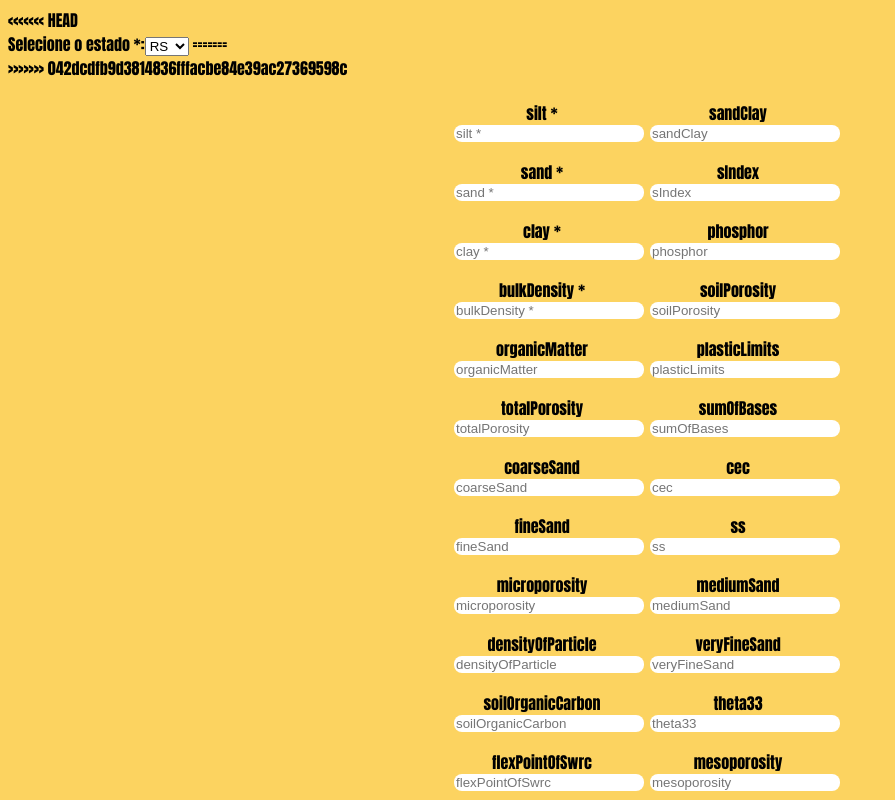
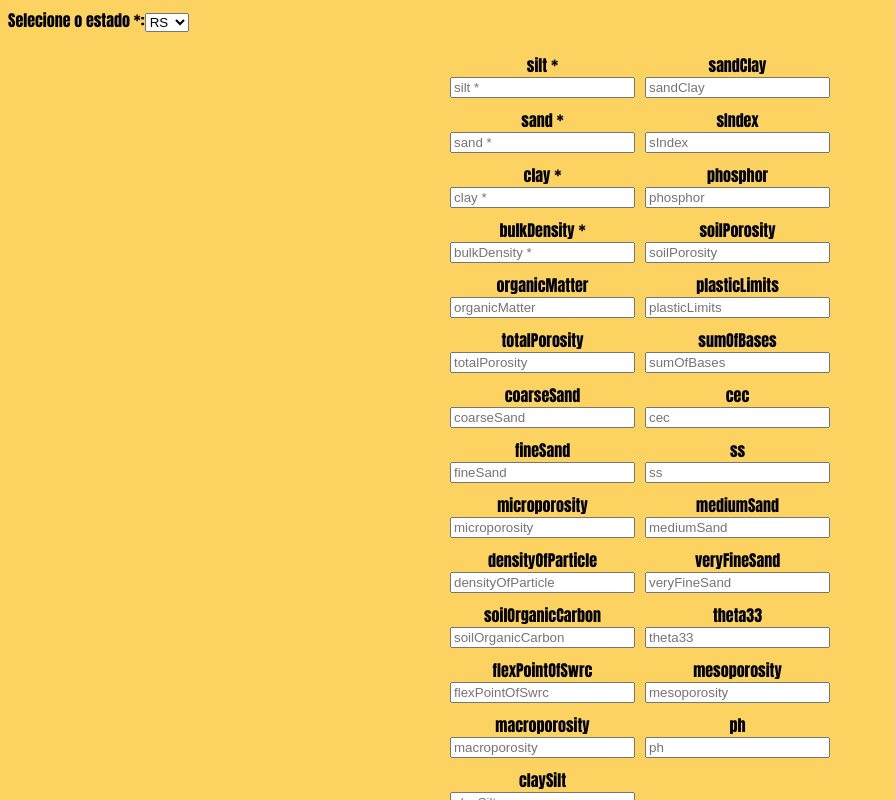
Before and after one commit to Inaciocb/HidraSoilPTF, an Angular app in the folder dss/: page / in a window 1280 px wide. Shown: the top 800 px of the page, without its empty margins (0-895 px from the left). Built offline with nearby package versions, Linux system fonts and the light colour scheme.

Commit message:
applying equations from form data

```diff
--- a/dss/src/app/app.component.html
+++ b/dss/src/app/app.component.html
@@ -1,12 +1,11 @@
 
 <div class="formulario">
-<<<<<<< HEAD
     <form [formGroup]="form">
 
 
          <label for="estados">Selecione o estado *:</label>
 
-        <select name="estados" id="estados">
+        <select name="estados" id="estados" formControlName="state">
             <option value="RS">RS</option>
             <option value="SC">SC</option>
             <option value="PR">PR</option>
@@ -37,119 +36,111 @@
 
         </select>
 
-=======
-    <form [formGroup]="form">
->>>>>>> 042dcdfb9d3814836fffacbe84e39ac27369598c
         <ul class="lista">
             <div class="container1">
                 <li>
+                    <label for="silt">silt *</label>
+                    <input type="number" placeholder="silt *" formControlName="silt">
+                </li>
 
-                    <label for="siltForm">silt *</label>
-                    <input type="text" placeholder="silt *" formControlName="siltForm">
+                <li>
+                    <label for ="sand">sand *</label>
+                    <input type="number" placeholder="sand *" formControlName="sand">
 
                 </li>
 
                 <li>
-                    <label for ="sandForm">sand *</label>
-                    <input type="text" placeholder="sand *" formControlName="sandForm">
+                    <label for="clay">clay *</label>
+                    <input type="number" placeholder="clay *" formControlName="clay">
+                </li>
+
+                <li>
+
+                    <label for="bulkDensity">bulkDensity *</label>
+                    <input type="number" placeholder="bulkDensity *" formControlName="bulkDensity">
 
                 </li>
 
                 <li>
 
-                    <label for="clayForm">clay *</label>
-                    <input type="text" placeholder="clay *" formControlName="clayForm">
+                    <label for="organicMatter">organicMatter</label>
+                    <input type="number" placeholder="organicMatter" formControlName="organicMatter">
+                </li>
+
+                <li>
+
+                    <label for="totalPorosity">totalPorosity</label>
+                    <input type="number" placeholder="totalPorosity" formControlName="totalPorosity">
 
                 </li>
 
                 <li>
 
-                    <label for="bulkDensityForm">bulkDensity *</label>
-                    <input type="text" placeholder="bulkDensity *" formControlName="bulkDensityForm">
+                    <label for="coarseSand">coarseSand</label>
+                    <input type="number" placeholder="coarseSand" formControlName="coarseSand">
 
                 </li>
 
                 <li>
 
-                    <label for="organicMatterForm">organicMatter</label>
-                    <input type="text" placeholder="organicMatter" formControlName="organicMatterForm">
+                    <label for="fineSand">fineSand</label>
+                    <input type="number" placeholder="fineSand" formControlName="fineSand">
 
                 </li>
 
                 <li>
 
-                    <label for="totalPorosityForm">totalPorosity</label>
-                    <input type="text" placeholder="totalPorosity" formControlName="totalPorosityForm">
+                    <label for="microporosity">microporosity</label>
+                    <input type="number" placeholder="microporosity" formControlName="microporosity">
 
                 </li>
 
                 <li>
 
-                    <label for="coarseSandForm">coarseSand</label>
-                    <input type="text" placeholder="coarseSand" formControlName="coarseSandForm">
+                    <label for="densityOfParticle">densityOfParticle</label>
+                    <input type="number" placeholder="densityOfParticle" formControlName="densityOfParticle">
 
                 </li>
 
                 <li>
 
-                    <label for="fineSandForm">fineSand</label>
-                    <input type="text" placeholder="fineSand" formControlName="fineSandForm">
+                    <label for="soilOrganicCarbon">soilOrganicCarbon</label>
+                    <input type="number" placeholder="soilOrganicCarbon" formControlName="soilOrganicCarbon">
 
                 </li>
 
                 <li>
 
-                    <label for="microporosityForm">microporosity</label>
-                    <input type="text" placeholder="microporosity" formControlName="microporosityForm">
+                    <label for="flexPointOfSwrc">flexPointOfSwrc</label>
+                    <input type="number" placeholder="flexPointOfSwrc" formControlName="flexPointOfSwrc">
 
                 </li>
 
                 <li>
 
-                    <label for="densityOfParticleForm">densityOfParticle</label>
-                    <input type="text" placeholder="densityOfParticle" formControlName="densityOfParticleForm">
+                    <label for="macroporosity">macroporosity</label>
+                    <input type="number" placeholder="macroporosity" formControlName="macroporosity">
 
                 </li>
 
                 <li>
 
-                    <label for="soilOrganicCarbonForm">soilOrganicCarbon</label>
-                    <input type="text" placeholder="soilOrganicCarbon" formControlName="soilOrganicCarbonForm">
+                    <label for="claySilt">claySilt</label>
+                    <input type="number" placeholder="claySilt" formControlName="claySilt">
 
                 </li>
 
                 <li>
 
-                    <label for="flexPointOfSwrcForm">flexPointOfSwrc</label>
-                    <input type="text" placeholder="flexPointOfSwrc" formControlName="flexPointOfSwrcForm">
+                    <label for="theta6">theta6</label>
+                    <input type="number" placeholder="theta6" formControlName="theta6">
 
                 </li>
 
                 <li>
 
-                    <label for="macroporosityForm">macroporosity</label>
-                    <input type="text" placeholder="macroporosity" formControlName="macroporosityForm">
-
-                </li>
-
-                <li>
-
-                    <label for="claySiltForm">claySilt</label>
-                    <input type="text" placeholder="claySilt" formControlName="claySiltForm">
-
-                </li>
-
-                <li>
-
-                    <label for="theta6Form">theta6</label>
-                    <input type="text" placeholder="theta6" formControlName="theta6Form">
-
-                </li>
-
-                <li>
-
-                    <label for="liquidLimitsForm">liquidLimits</label>
-                    <input type="text" placeholder="liquidLimits" formControlName="liquidLimitsForm">
+                    <label for="liquidLimits">liquidLimits</label>
+                    <input type="number" placeholder="liquidLimits" formControlName="liquidLimits">
 
                 </li>
 
@@ -158,127 +149,97 @@
            <div class="container2">
                  <li>
 
-                <label for="sandClayForm">sandClay</label>
-                <input type="text" placeholder="sandClay" formControlName="sandClayForm">
+                <label for="sandClay">sandClay</label>
+                <input type="number" placeholder="sandClay" formControlName="sandClay">
 
             </li>
 
             <li>
 
-                <label for="sIndexForm">sIndex</label>
-                <input type="text" placeholder="sIndex" formControlName="sIndexForm">
+                <label for="sIndex">sIndex</label>
+                <input type="number" placeholder="sIndex" formControlName="sIndex">
 
             </li>
 
             <li>
 
-                <label for="phosphorForm">phosphor</label>
-                <input type="text" placeholder="phosphor" formControlName="phosphorForm">
+                <label for="phosphor">phosphor</label>
+                <input type="number" placeholder="phosphor" formControlName="phosphor">
 
             </li>
 
             <li>
 
-                <label for="soilPorosityForm">soilPorosity</label>
-                <input type="text" placeholder="soilPorosity" formControlName="soilPorosityForm">
+                <label for="soilPorosity">soilPorosity</label>
+                <input type="number" placeholder="soilPorosity" formControlName="soilPorosity">
 
             </li>
 
             <li>
 
-                <label for="plasticLimitsForm">plasticLimits</label>
-                <input type="text" placeholder="plasticLimits" formControlName="plasticLimitsForm">
+                <label for="plasticLimits">plasticLimits</label>
+                <input type="number" placeholder="plasticLimits" formControlName="plasticLimits">
 
             </li>
 
             <li>
 
-                <label for="sumOfBasesForm">sumOfBases</label>
-                <input type="text" placeholder="sumOfBases" formControlName="sumOfBasesForm">
+                <label for="sumOfBases">sumOfBases</label>
+                <input type="number" placeholder="sumOfBases" formControlName="sumOfBases">
 
             </li>
 
             <li>
 
-                <label for="cecForm">cec</label>
-                <input type="text" placeholder="cec" formControlName="cecForm">
+                <label for="cec">cec</label>
+                <input type="number" placeholder="cec" formControlName="cec">
 
             </li>
 
             <li>
 
-                <label for="ssForm">ss</label>
-                <input type="text" placeholder="ss" formControlName="ssForm">
+                <label for="ss">ss</label>
+                <input type="number" placeholder="ss" formControlName="ss">
 
             </li>
 
             <li>
 
-                <label for="mediumSandForm">mediumSand</label>
-                <input type="text" placeholder="mediumSand" formControlName="mediumSandForm">
+                <label for="mediumSand">mediumSand</label>
+                <input type="number" placeholder="mediumSand" formControlName="mediumSand">
 
             </li>
 
             <li>
 
-                <label for="veryFineSandForm">veryFineSand</label>
-                <input type="text" placeholder="veryFineSand" formControlName="veryFineSandForm">
+                <label for="veryFineSand">veryFineSand</label>
+                <input type="number" placeholder="veryFineSand" formControlName="veryFineSand">
 
             </li>
 
             <li>
 
-                <label for="theta33Form">theta33</label>
-                <input type="text" placeholder="theta33" formControlName="theta33Form">
+                <label for="theta33">theta33</label>
+                <input type="number" placeholder="theta33" formControlName="theta33">
 
             </li>
 
             <li>
 
-                <label for="mesoporosityForm">mesoporosity</label>
-                <input type="text" placeholder="mesoporosity" formControlName="mesoporosityForm">
+                <label for="mesoporosity">mesoporosity</label>
+                <input type="number" placeholder="mesoporosity" formControlName="mesoporosity">
 
             </li>
 
             <li>
 
-                <label for="phForm">ph</label>
-                <input type="text" placeholder="ph" formControlName="phForm">
+                <label for="ph">ph</label>
+                <input type="number" placeholder="ph" formControlName="ph">
 
             </li>
            </div>
         </ul>
 
-        <button>Enviar</button>
+        <button type="submit" (click)="onSubmit()">Enviar</button>
 
-    </form>
-<!--
-        siltForm : new FormControl(''),
-    sandForm : new FormControl(''),
-    clayForm : new FormControl(''),
-    bulkDensityForm : new FormControl(''),
-    organicMatterForm : new FormControl(''),
-    totalPorosityForm : new FormControl(''),
-    coarseSandForm : new FormControl(''),
-    fineSandForm : new FormControl(''),
-    microporosityForm : new FormControl(''),
-    densityOfParticleForm : new FormControl(''),
-    soilOrganicCarbonForm : new FormControl(''),
-    flexPointOfSwrcForm : new FormControl(''),
-    macroporosityForm : new FormControl(''),
-    claySiltForm : new FormControl(''),
-    theta6Form : new FormControl(''),
-    liquidLimitsForm : new FormControl(''),
-    sandClayForm : new FormControl(''),
-    sIndexForm : new FormControl(''),
-    phosphorForm : new FormControl(''),
-    soilPorosityForm : new FormControl(''),
-    plasticLimitsForm : new FormControl(''),
-    sumOfBasesForm : new FormControl(''),
-    cecForm : new FormControl(''),
-    ssForm : new FormControl(''),
-    mediumSandForm : new FormControl(''),
-    veryFineSandForm : new FormControl(''),
-    theta33Form : new FormControl(''),
-    mesoporosityForm : new FormControl(''),
-    phForm : new FormControl(''), -->
+      </form>
--- a/dss/src/app/app.component.ts
+++ b/dss/src/app/app.component.ts
@@ -1,5 +1,10 @@
+import { InputsT, StatesT } from './../model/utils';
 import { Component } from '@angular/core';
 import { FormGroup, FormControl } from '@angular/forms';
+import { EqInputData } from 'src/model/eq-input-data';
+import { EqResult } from 'src/model/eq-result';
+import { Equation } from 'src/model/equation';
+import { EquationService } from 'src/service/equation.service';
 
 @Component({
   selector: 'app-root',
@@ -7,79 +12,91 @@ import { FormGroup, FormControl } from '@angular/forms';
   styleUrls: ['./app.component.css']
 })
 
+
 export class AppComponent {
-  clay: number | undefined;
-  silt: number | undefined;
-  sand: number | undefined;
-  bulkDensity: number | undefined;
-  organicMatter: number | undefined;
-  totalPorosity: number | undefined;
-  coarseSand: number | undefined;
-  fineSand: number | undefined;
-  microporosity: number | undefined;
-  densityOfParticle!: number | undefined;
-  soilOrganicCarbon: number | undefined;
-  flexPointOfSwrc: number | undefined;
-  macroporosity: number | undefined;
-  claySilt: number | undefined;
-  theta6: number | undefined;
-  liquidLimits: number | undefined;
-  sandClay: number | undefined;
-  sIndex: number | undefined;
-  phosphor: number | undefined;
-  soilPorosity: number | undefined;
-  plasticLimits: number | undefined;
-  sumOfBases: number | undefined;
-  cec: number | undefined;
-  ss: number | undefined;
-  mediumSand: number | undefined;
-  veryFineSand: number | undefined;
-  theta33: number | undefined;
-  mesoporosity: number | undefined;
-  ph: number | undefined;
+  inputDataList: EqInputData[] = []; // Lista com os inputs para aplicar as equações
+  inputTypes: InputsT[] = []; // Util para aplicar no filtro
 
   form = new FormGroup({
-    siltForm : new FormControl(''),
-    sandForm : new FormControl(''),
-    clayForm : new FormControl(''),
-    bulkDensityForm : new FormControl(''),
-    organicMatterForm : new FormControl(''),
-    totalPorosityForm : new FormControl(''),
-    coarseSandForm : new FormControl(''),
-    fineSandForm : new FormControl(''),
-    microporosityForm : new FormControl(''),
-    densityOfParticleForm : new FormControl(''),
-    soilOrganicCarbonForm : new FormControl(''),
-    flexPointOfSwrcForm : new FormControl(''),
-    macroporosityForm : new FormControl(''),
-    claySiltForm : new FormControl(''),
-    theta6Form : new FormControl(''),
-    liquidLimitsForm : new FormControl(''),
-    sandClayForm : new FormControl(''),
-    sIndexForm : new FormControl(''),
-    phosphorForm : new FormControl(''),
-    soilPorosityForm : new FormControl(''),
-    plasticLimitsForm : new FormControl(''),
-    sumOfBasesForm : new FormControl(''),
-    cecForm : new FormControl(''),
-    ssForm : new FormControl(''),
-    mediumSandForm : new FormControl(''),
-    veryFineSandForm : new FormControl(''),
-    theta33Form : new FormControl(''),
-    mesoporosityForm : new FormControl(''),
-    phForm : new FormControl(''),
+    state: new FormControl('RS'),
+    clay: new FormControl(''),
+    silt: new FormControl(''),
+    sand: new FormControl(''),
+    bulkDensity: new FormControl(''),
+    organicMatter: new FormControl(''),
+    totalPorosity: new FormControl(''),
+    coarseSand: new FormControl(''),
+    fineSand: new FormControl(''),
+    microporosity: new FormControl(''),
+    densityOfParticle: new FormControl(''),
+    soilOrganicCarbon: new FormControl(''),
+    flexPointOfSwrc: new FormControl(''),
+    macroporosity: new FormControl(''),
+    claySilt: new FormControl(''),
+    theta6: new FormControl(''),
+    liquidLimits: new FormControl(''),
+    sandClay: new FormControl(''),
+    sIndex: new FormControl(''),
+    phosphor: new FormControl(''),
+    soilPorosity: new FormControl(''),
+    plasticLimits: new FormControl(''),
+    sumOfBases: new FormControl(''),
+    cec: new FormControl(''),
+    ss: new FormControl(''),
+    mediumSand: new FormControl(''),
+    veryFineSand: new FormControl(''),
+    theta33: new FormControl(''),
+    mesoporosity: new FormControl(''),
+    ph: new FormControl(''),
   });
 
-  constructor() { }
+  constructor(private equationService: EquationService) { }
 
   ngOnInit(): void {
+  }
+
+  onSubmit() {
+    // reseta as listas
+    this.inputDataList = [];
+    this.inputTypes = [];
+
+    this.setInputData();
+    let state: StatesT = StatesT[this.form.get('state')?.value as keyof typeof StatesT];
+    let filteredEquations =  this.equationService.findUsableEquations(this.inputTypes,  state); // aplica o filtro
+    this.calcEquations(filteredEquations); // realiza o calculo
+  }
+
+  // popula as variaveis inputDataList e usedInputTypes
+  setInputData(): void {
+    Object.entries(this.form.controls).forEach(k => {
+      let inputData = new EqInputData();
+      if (k[1].value != "" && k[0] !== 'state') {
+        let inputType: InputsT = (InputsT[k[0] as keyof typeof InputsT]);
+        inputData.inputType = inputType;
+        inputData.value = Number(k[1].value);
+        this.inputTypes.push(inputType);
+      }
+      if (inputData.inputType != undefined) {
+        this.inputDataList.push(inputData);
+      }
+    });
+
+  }
+
+  calcEquations(equations: Equation[]) {
+    this.inputDataList.forEach(input => {
+      equations.forEach(e => {
+        const result: EqResult = e.eq(input.value);
+        console.log("Result: ", result.result, result.measurementUnit);
+      })
+    });
+
   }
 
 
 }
 
 class estado {
-
 }
 
 
@@ -88,6 +105,7 @@ class Vars {
 }
 
 class S_T_class {
+
 
 }
 
@@ -115,9 +133,6 @@ export class equacaoFC {
         this.autor = autor;
     }
 }
-
-
-
 
 
 // "Clay (%) *", "Silt (%)*", "Sand (%)*","Bulk density (g/cm³)*", "Organic matter (%)", "total porosity (cm³/cm³)",
--- a/dss/src/data/static-data.ts
+++ b/dss/src/data/static-data.ts
@@ -1,5 +1,5 @@
 import { EqResult } from 'src/model/eq-result';
-import { InputsT, MeasurementUnitT } from './../model/utils';
+import { InputsT, MeasurementUnitT, StatesT } from './../model/utils';
 import { Equation } from "src/model/equation";
 
 function Log (num: number) {
@@ -10,40 +10,43 @@ export const EQUATIONS: Set<Equation> = new Set([
 
   new Equation(
       '',                                                    // Textural Class
-      ['bulkDensity'],                                       // Inputs Accepted
+      [InputsT.bulkDensity],                                       // Inputs Accepted
       (bd: number): EqResult => {                            // Equation
         const result = (0.46082 - 0.18014 * bd);
         return new EqResult(result, 'cm/cm')
       },
       '',                                                    // Class
-      ['BA'],                                                // States
-      0
+      [StatesT.BA],                                                // States
+      0,
+      'fieldCapacity'
   ),
 
   new Equation(
     '',                                                          // Textural Class
     //FIXME: VERIFICAR SE CS = claySilt ou coarseSand
-    ['sand', 'claySilt', 'liquidLimits'],                        // Inputs Accepted
+    [InputsT.sand, InputsT.claySilt, InputsT.liquidLimits],                        // Inputs Accepted
     (sand: number, CS: number, LL: number): EqResult => {        // Equation
       const result = (169 + 17.1 * Log((sand/10)) - 17.5 * Log((CS/10)) + 0.53 * LL);
       return new EqResult(result, 'g/kg')
     },
     '',                                                         // Class
-    ['RS', 'SC'],                                               // States
-    0
+    [StatesT.RS, StatesT.SC],                                               // States
+    0,
+    'fieldCapacity'
   ),
 
   new Equation(
     '',                                                          // Textural Class
     //FIXME: VERIFICAR SE CS = claySilt ou coarseSand
-    ['organicMatter', 'claySilt', 'liquidLimits'],               // Inputs Accepted
+    [InputsT.organicMatter, InputsT.claySilt, InputsT.liquidLimits],               // Inputs Accepted
     (OM: number, CS: number, LL: number): EqResult => {          // Equation
       const result = (179 + 13 * Log((OM/10)) - 23.6 * Log((CS/10)) + 0.53 * LL);
       return new EqResult(result, 'g/kg')                       // Measurement Unit
     },
     '',                                                         // Class
-    ['RS', 'SC'],                                               // States
-    0
+    [StatesT.RS, StatesT.SC],                                               // States
+    0,
+    'fieldCapacity'
   ),
 
 ]);
--- a/dss/src/model/eq-user-data.ts
+++ b/dss/src/model/eq-input-data.ts
@@ -1,4 +1,4 @@
-import { InputsT } from "./utils";
+import { InputsT, StatesT } from "./utils";
 
 // Usado pelo front (pode adiconar mais atributos)
 export class EqInputData {
--- a/dss/src/model/eq-result.ts
+++ b/dss/src/model/eq-result.ts
@@ -1,5 +1,6 @@
 import { MeasurementUnitT } from "./utils";
 
+export type EqFunction = (...inputs: number[]) => EqResult;
 export class EqResult {
   result: number;
   measurementUnit: MeasurementUnitT;
--- a/dss/src/model/utils.ts
+++ b/dss/src/model/utils.ts
@@ -3,38 +3,43 @@ export type Empty = '';
 export type MeasurementUnitT = '%' | '(g/g)*100' | 'cm/100cm' | 'cm/cm' | 'g/g'
   | 'g/kg' | 'kg/kg' | 'm.m/10' | 'm/m' | 'm/m.10' | 'm3/m';
 
-export type StatesT = 'Agreste' | 'BA' | 'BR' | 'CE' | 'Cerrado' | 'ES' |
-  'GO' | 'MG' | 'MT' | 'PB' | 'PE' | 'PI' | 'RS' | 'SC' | 'SP' | 'Tab. Costeiros';
+export enum StatesT {
+  Agreste = 'Agreste' , BA = 'BA' , BR = 'BR', CE = 'CE' , Cerrado ='Cerrado' , ES = 'ES' ,
+  GO = 'GO' , MG = 'MG' , MT = 'MT' , PB = 'PB' , PE = 'PE' , PI = 'PI' , RS = 'RS' , SC = 'SC' , SP = 'SP' , Tab_Costeiros = 'Tab. Costeiros'
 
-export type InputsT = 'clay' |
-  'silt' |
-  'sand' |
-  'bulkDensity' | // bd
-  'organicMatter' |
-  'totalPorosity' |
-  'coarseSand' |
-  'fineSand' |
-  'microporosity' |
-  'densityOfParticle' |
-  'soilOrganicCarbon' |
-  'flexPointOfSwrc' |
-  'macroporosity' |
-  'claySilt' |
-  'theta6' |
-  'liquidLimits' |
-  'sandClay' |
-  'sIndex' |
-  'phosphor' |
-  'soilPorosity' |
-  'plasticLimits' |
-  'sumOfBases' |
-  'cec' |
-  'ss' |
-  'mediumSand' |
-  'veryFineSand' |
-  'theta33' |
-  'mesoporosity' |
-  'ph';
+};
+
+export enum InputsT {
+  clay = 'clay',
+  silt = 'silt' ,
+  sand = 'sand' ,
+  bulkDensity = 'bulkDensity' , // bd
+  organicMatter = 'organicMatter' ,
+  totalPorosity = 'totalPorosity' ,
+  coarseSand = 'coarseSand' ,
+  fineSand = 'fineSand' ,
+  microporosity = 'microporosity' ,
+  densityOfParticle = 'densityOfParticle' ,
+  soilOrganicCarbon = 'soilOrganicCarbon' ,
+  flexPointOfSwrc = 'flexPointOfSwrc' ,
+  macroporosity = 'macroporosity' ,
+  claySilt = 'claySilt' ,
+  theta6 = 'theta6' ,
+  liquidLimits = 'liquidLimits' ,
+  sandClay = 'sandClay' ,
+  sIndex = 'sIndex' ,
+  phosphor = 'phosphor' ,
+  soilPorosity = 'soilPorosity' ,
+  plasticLimits = 'plasticLimits' ,
+  sumOfBases = 'sumOfBases' ,
+  cec = 'cec' ,
+  ss = 'ss' ,
+  mediumSand = 'mediumSand' ,
+  veryFineSand = 'veryFineSand' ,
+  theta33 = 'theta33' ,
+  mesoporosity = 'mesoporosity' ,
+  ph = 'ph'
+ }
 
 export const MAX_VARIABLES = 7;
 
--- a/dss/src/styles.css
+++ b/dss/src/styles.css
@@ -2,3 +2,13 @@ body{
     background-color: #fcd360;
     font-family: Impact, 'Courier New', Courier, monospace;
 }
+
+input[type=number]::-webkit-outer-spin-button,
+input[type=number]::-webkit-inner-spin-button {
+    -webkit-appearance: none;
+    margin: 0;
+}
+
+input[type=number] {
+    -moz-appearance:textfield;
+}
```
Also changed, not shown: dss/src/service/equation.service.ts (+4 -4 lines).
